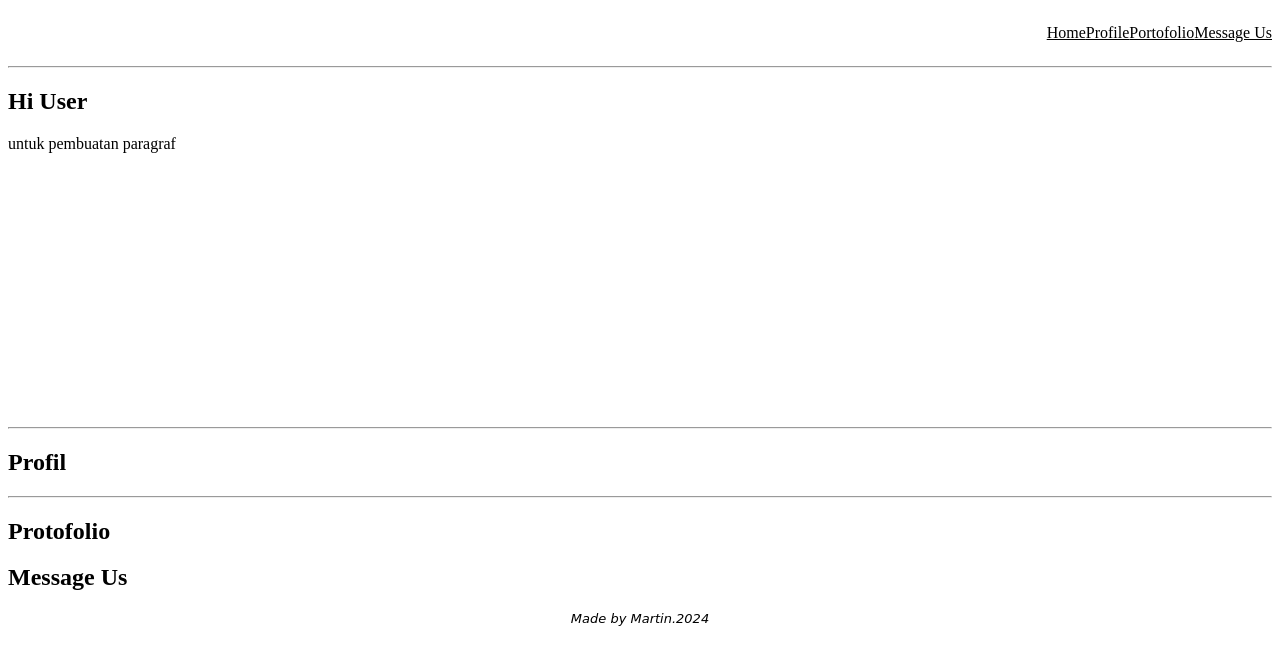
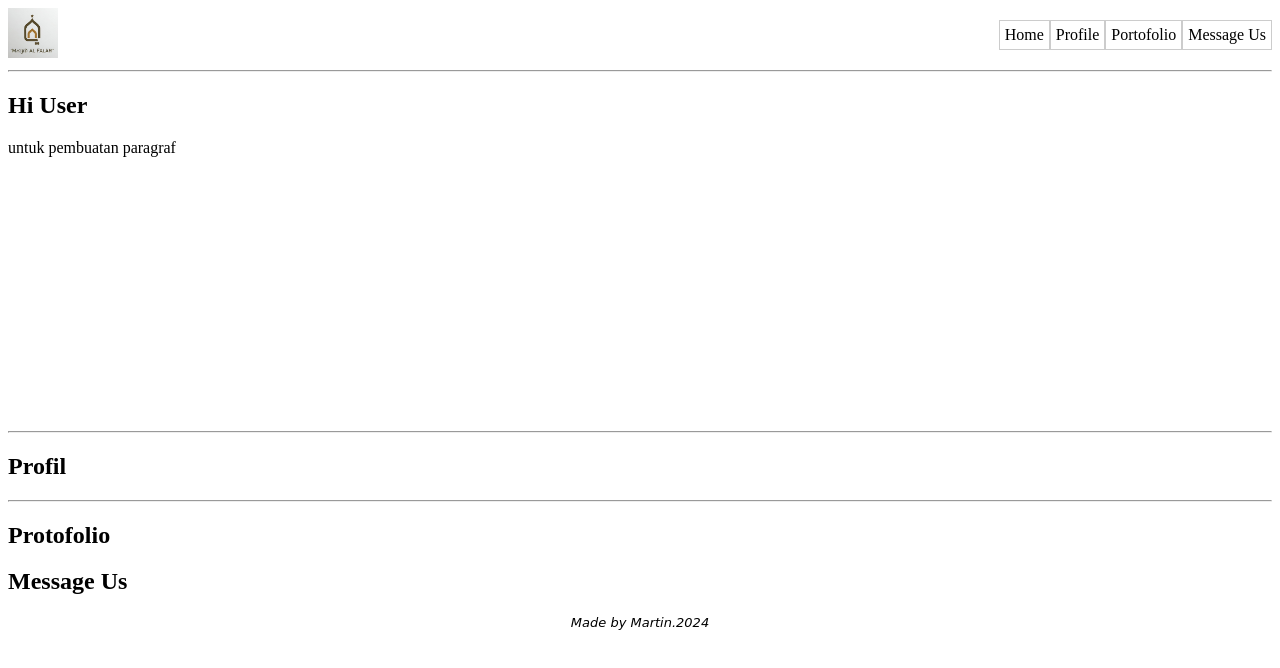
Before and after one commit to revou-fundamental-course/14-oct-24-martinanggah, a plain HTML site: page index.html in a window 1280 px wide. Drawn offline with Linux system fonts and the light colour scheme.

Commit message:
upload logo masjid

```diff
--- a/CSS/styles.css
+++ b/CSS/styles.css
@@ -7,15 +7,18 @@ nav{
 nav a {
     color: black;
     cursor: pointer;
+    text-decoration: none;
+    border: 1px solid #ccc;
+    padding: 5px;
 }
 
 .logo-icon{
     height: 50px;
     width: 50px;
-    background-image: url();
+    /* background-image: url("assets\Logo Terserah MARI.png"); */
     background-size: cover;
     background-position: center;
-    border-radius: 50%;
+    /* border-radius: 50%; */
 }
 
 .main-header {
--- a/index.html
+++ b/index.html
@@ -9,12 +9,14 @@
 <body>
     <header class="main-header">
         <!-- logo -->
-        <div class="logo-icon"></div>
+        <div>
+            <img src="assets\masjid al falah.jpeg" alt="Logo Masjid" class="logo-icon">
+        </div>
         <nav>
             <a href="#section-home">Home</a>
             <a href="#section-profil">Profile</a>
-            <a href="#">Portofolio</a>
-            <a href="#">Message Us</a>
+            <a href="#section-porto">Portofolio</a>
+            <a href="#message-us">Message Us</a>
         </nav>
     </header>
 
@@ -46,7 +48,7 @@
         <hr>
 
         <!-- section Portofolio -->
-        <section id="section-proto">
+        <section id="section-porto">
             <header>
                 <h1>Protofolio</h1>
             </header>
```
Also changed, not shown: assets/Logo Terserah MARI.png (added), assets/masjid al falah.jpeg (added).
